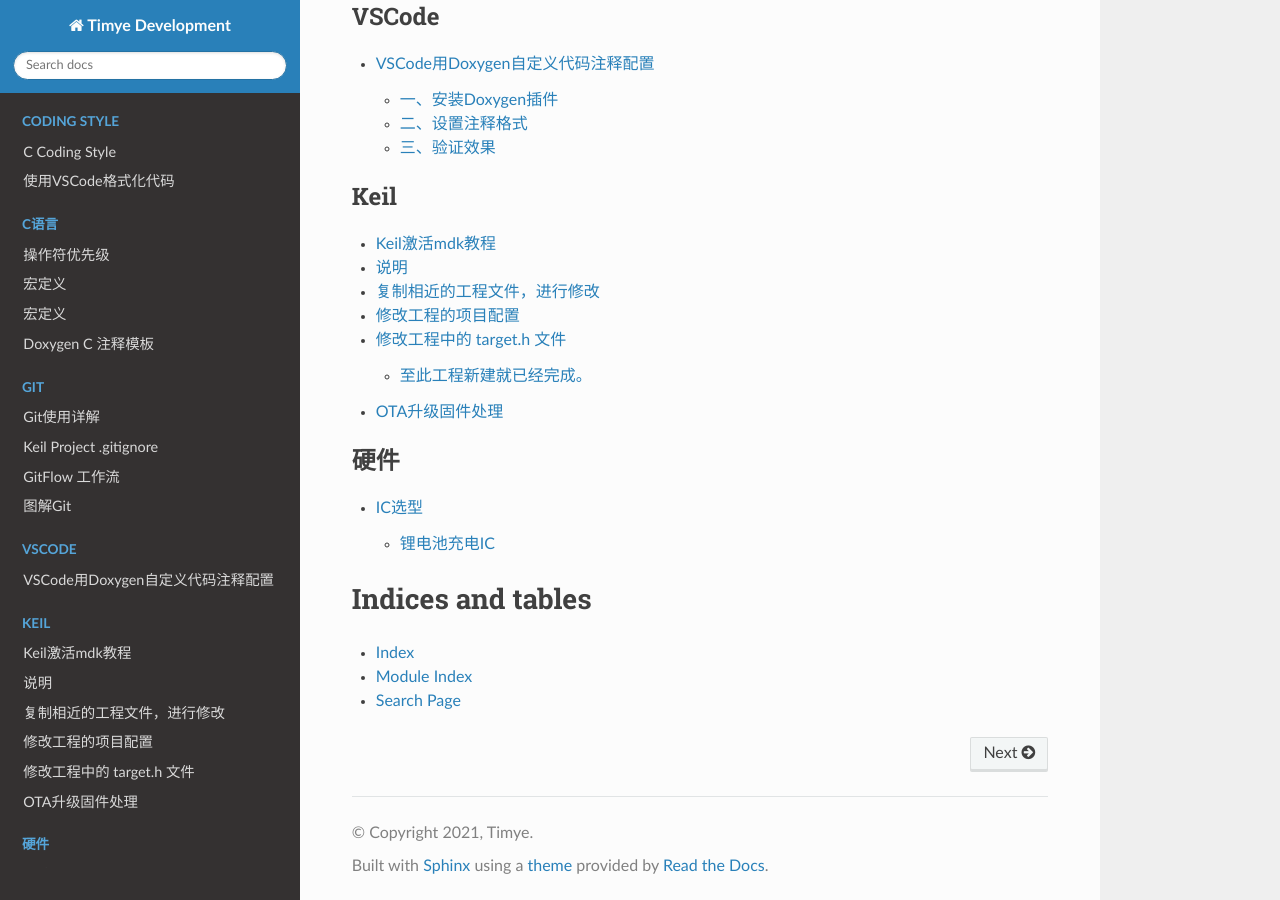
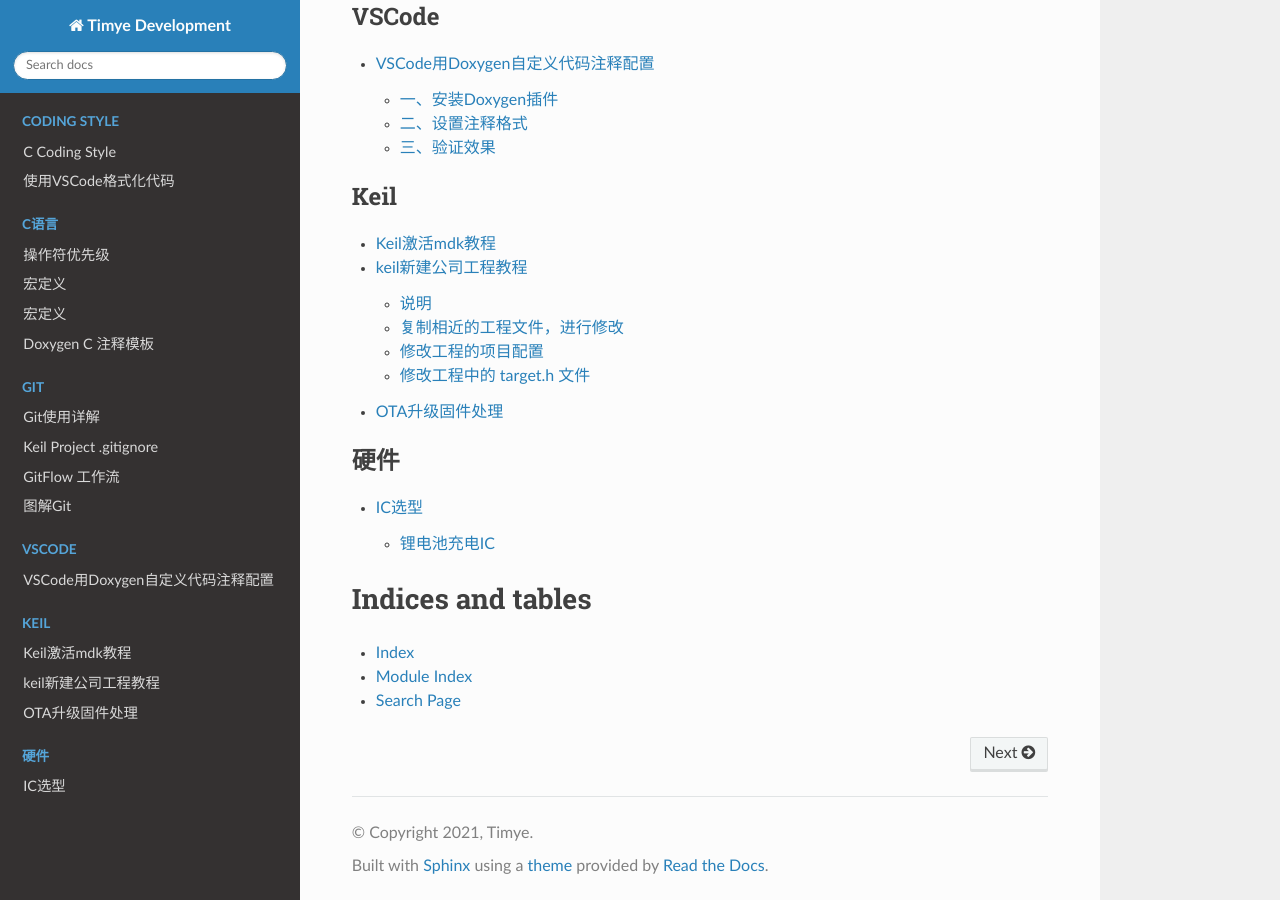
Before and after one commit to tpq7/development, a Sphinx documentation site: the page built from docs/index.rst, in a window 1280 px wide and 900 px high, scrolled down 1832 px. Built offline with Sphinx 7.4.7 and the Read the Docs theme 2.0.0, drawn with Linux system fonts in a browser that asks for light colours; pages that are not in the unit, such as notebooks, are missing from menus.

Commit message:
修改文件名字目录

```diff
--- a/docs/Keil/Keil新建公司工程教程.md
+++ b/docs/Keil/Keil新建公司工程教程.md
@@ -1,3 +1,5 @@
+# keil新建公司工程教程
+
 ## 说明
 公司软件新项目软件新建是在先前相近的项目,修改得到的，所以在软件上可以使用先前版本的软件工程复制进行修改，下面我会举例介绍公司软件新建工程的流程。
 
```
